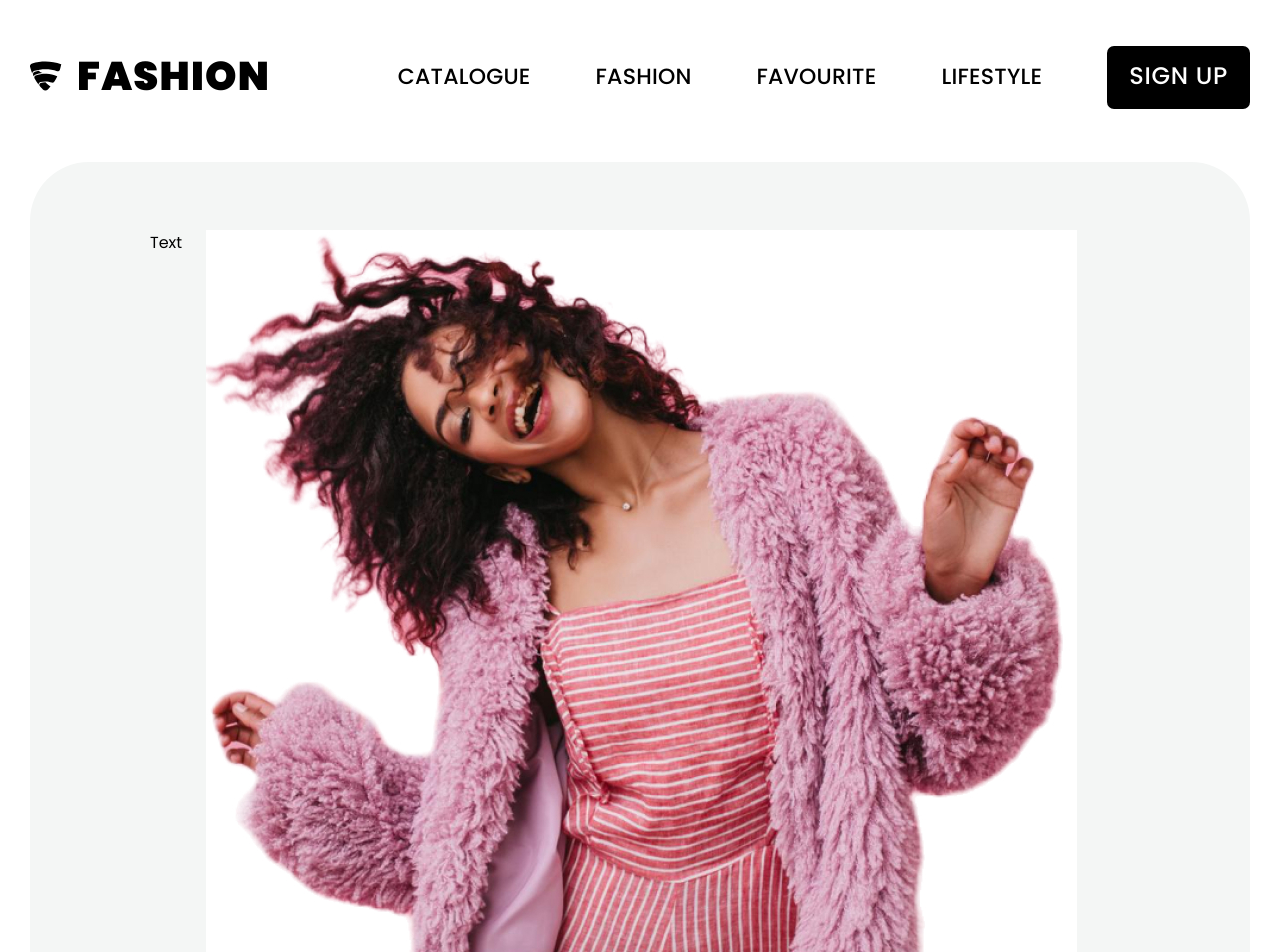
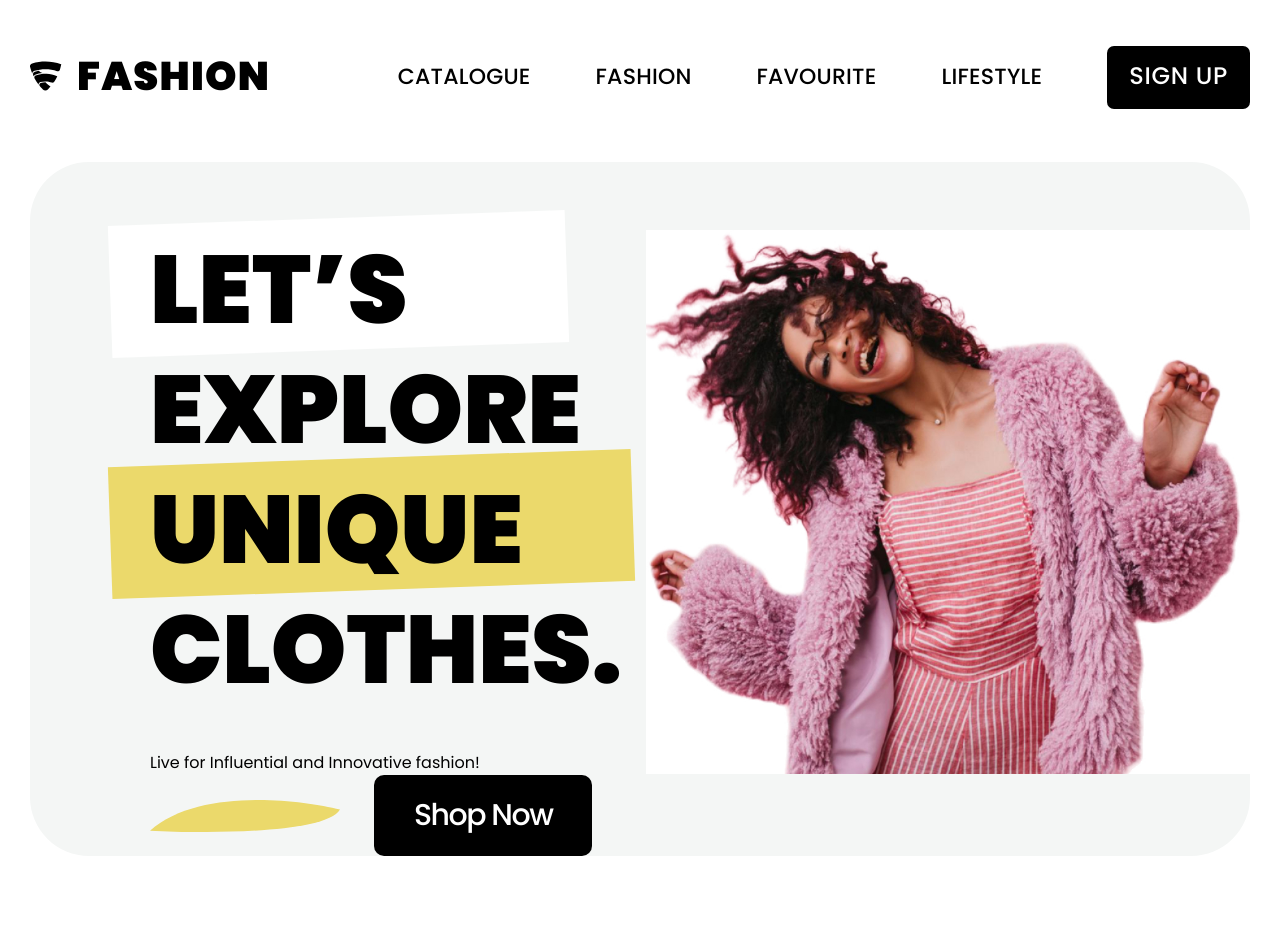
Before and after one commit to Nexoroshii/webshop, a React (Create React App) app: page / in a window 1280 px wide. Shown: the top 952 px of the page. After the commit the page ends 919 px from the top, so only its background shows below. Built offline with nearby package versions, Linux system fonts and the light colour scheme.

Commit message:
finish promo section

```diff
--- a/src/components/promo/Promo.jsx
+++ b/src/components/promo/Promo.jsx
@@ -7,7 +7,26 @@
     <section className="promo">
       <div className="container">
         <div className="promo__content">
-          <div className="promo_text">Text</div>
+          <div className="promo__text">
+            <div className="promo__title">
+              <span class="highlight">
+                <span>LET’S</span>
+              </span>
+              EXPLORE
+              <span class="highlight highlight--yellow">
+                <span>UNIQUE</span>
+              </span>
+              CLOTHES.
+            </div>
+            <div className="promo__descr">
+              Live for Influential and Innovative fashion!
+            </div>
+            <div className="promo__btn-wrapper">
+              <a href="#!" className="promo__btn">
+                Shop Now
+              </a>
+            </div>
+          </div>
           <div className="promo__img">
             <img src={promoImg} alt="promoImg"></img>
           </div>
--- a/src/components/promo/promo.css
+++ b/src/components/promo/promo.css
@@ -12,3 +12,76 @@
   border-radius: 59px;
   background-color: #f4f6f5;
 }
+
+.promo__text {
+}
+
+.promo__title {
+  max-width: 480px;
+  margin-bottom: 40px;
+  font-weight: 900;
+  font-size: 96px;
+  line-height: 1.25;
+}
+
+.promo__desc {
+  margin-bottom: 32px;
+  font-weight: 400;
+  font-size: 32px;
+  line-height: calc(48 / 32);
+  letter-spacing: -0.05em;
+}
+
+.promo__btn-wrapper {
+  display: flex;
+  column-gap: 34px;
+  align-items: center;
+}
+
+.promo__btn-wrapper::before {
+  content: "";
+  display: inline-block;
+  width: 190px;
+  height: 32px;
+  background-image: url("./../../img/icons/decor-yellow.svg");
+}
+
+.promo__btn {
+  padding: 18px 40px;
+
+  background: #000000;
+  border-radius: 10px;
+
+  font-weight: 500;
+  font-size: 30px;
+  line-height: 1.5;
+  letter-spacing: -0.05em;
+  color: #fff;
+}
+
+.highlight {
+  position: relative;
+  display: inline-block;
+}
+
+.highlight span {
+  position: relative;
+  z-index: 1;
+}
+
+.highlight::before {
+  content: "";
+  display: block;
+  position: absolute;
+  top: -12px;
+  bottom: 0px;
+  left: -40px;
+  right: -160px;
+  background-color: #fff;
+  transform: rotate(-2deg);
+}
+
+.highlight--yellow::before {
+  right: -110px;
+  background-color: var(--yellow);
+}
```
Also changed, not shown: src/img/icons/decor-yellow.svg (added).
